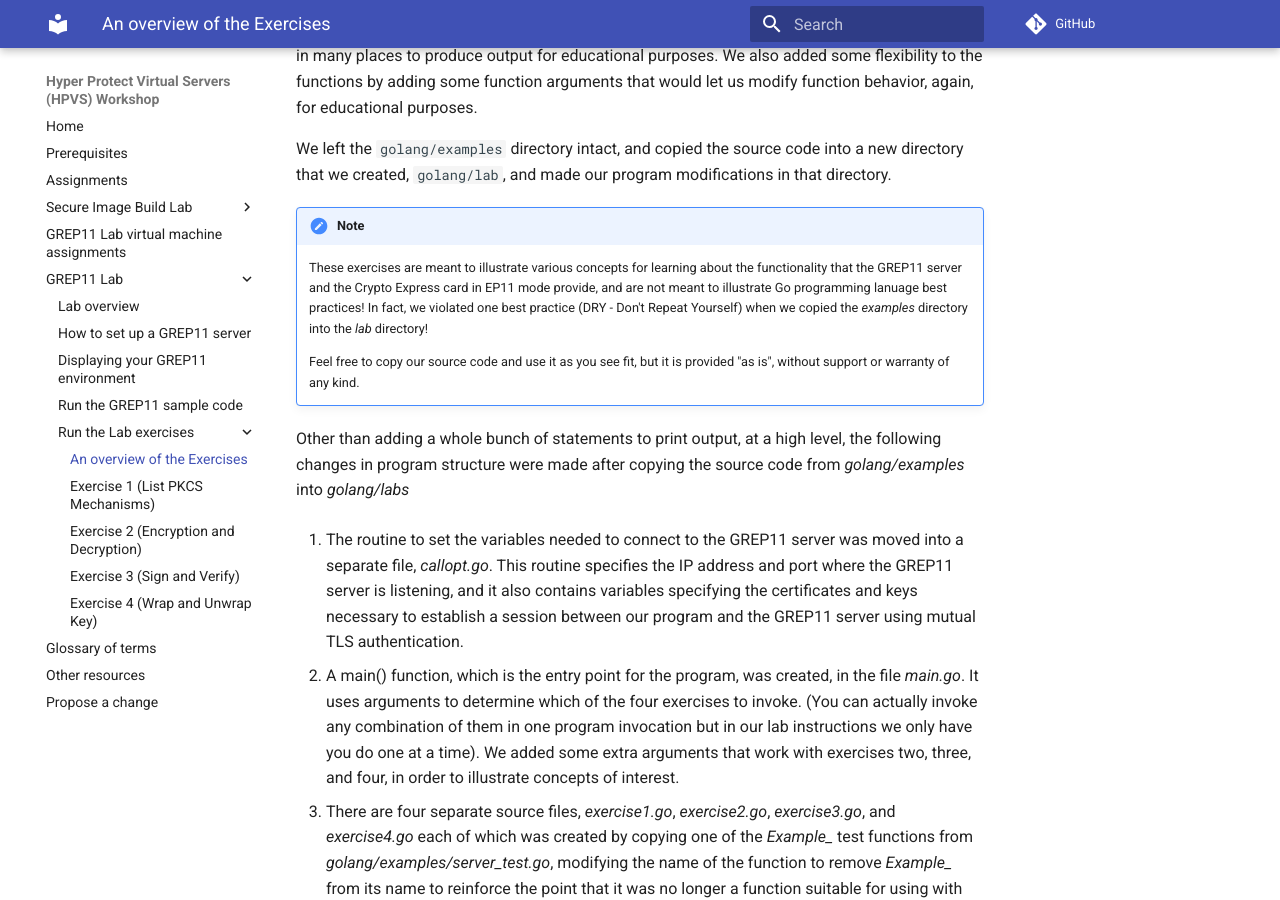
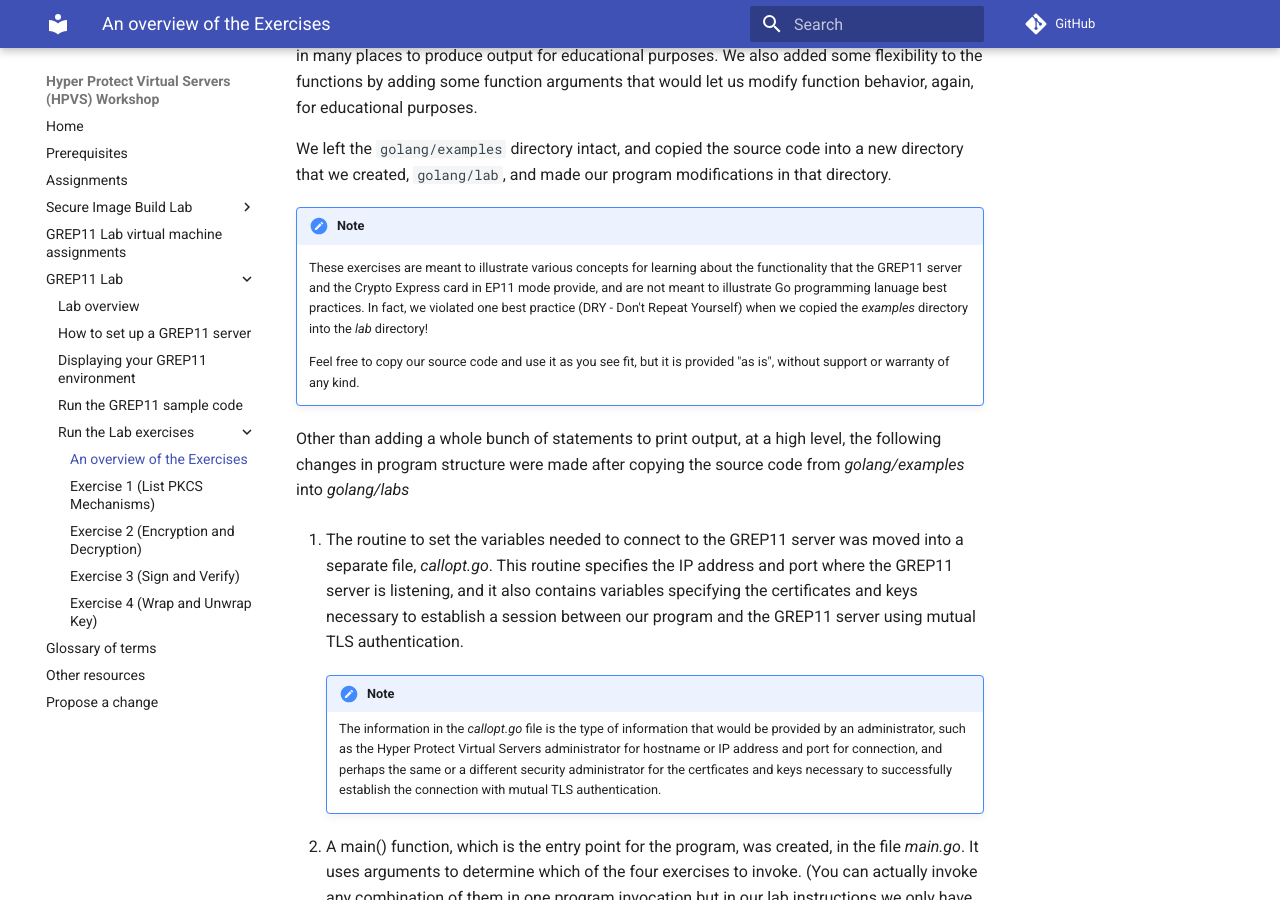
Before and after one commit to ibm-wsc/hyper-protect-virtual-servers-workshop, an MkDocs documentation site: the page built from docs/grep11-lab/exercise-overview.md, in a window 1280 px wide and 900 px high, scrolled down 755 px. Built offline with MkDocs 1.6.1 and Material for MkDocs 9.7.7, drawn with Linux system fonts in a browser that asks for light colours; comment, search, counter and statistics services are not loaded.

Commit message:
minor edits

```diff
--- a/docs/grep11-lab/exercise-overview.md
+++ b/docs/grep11-lab/exercise-overview.md
@@ -11,13 +11,16 @@ Running the `go test -v` command in the *golang/examples* directory was good for
 We left the `golang/examples` directory intact, and copied the source code into a new directory that we created, `golang/lab`, and made our program modifications in that directory.
 
 !!! Note
-    These exercises are meant to illustrate various concepts for learning about the functionality that the GREP11 server and the Crypto Express card in EP11 mode provide, and are not meant to illustrate Go programming lanuage best practices!  In fact, we violated one best practice (DRY - Don't Repeat Yourself) when we copied the *examples* directory into the *lab* directory!
+    These exercises are meant to illustrate various concepts for learning about the functionality that the GREP11 server and the Crypto Express card in EP11 mode provide, and are not meant to illustrate Go programming lanuage best practices.  In fact, we violated one best practice (DRY - Don't Repeat Yourself) when we copied the *examples* directory into the *lab* directory!
 
     Feel free to copy our source code and use it as you see fit, but it is provided "as is", without support or warranty of any kind.
 
 Other than adding a whole bunch of statements to print output, at a high level, the following changes in program structure were made after copying the source code from *golang/examples* into *golang/labs*
 
 1. The routine to set the variables needed to connect to the GREP11 server was moved into a separate file, *callopt.go*.  This routine specifies the IP address and port where the GREP11 server is listening, and it also contains variables specifying the certificates and keys necessary to establish a session between our program and the GREP11 server using mutual TLS authentication.
+
+    !!! Note
+        The information in the *callopt.go* file is the type of information that would be provided by an administrator, such as the Hyper Protect Virtual Servers administrator for hostname or IP address and port for connection, and perhaps the same or a different security administrator for the certficates and keys necessary to successfully establish the connection with mutual TLS authentication.
 
 2. A main() function, which is the entry point for the program, was created, in the file *main.go*.  It uses arguments to determine which of the four exercises to invoke.  (You can actually invoke any combination of them in one program invocation but in our lab instructions we only have you do one at a time).  We added some extra arguments that work with exercises two, three, and four, in order to illustrate concepts of interest.
 
```
